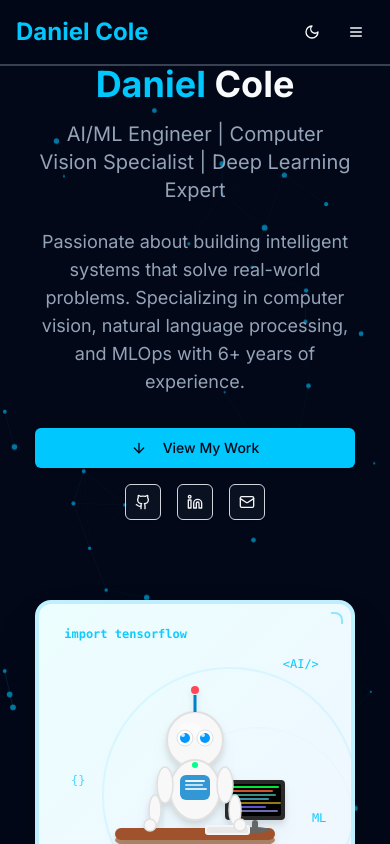
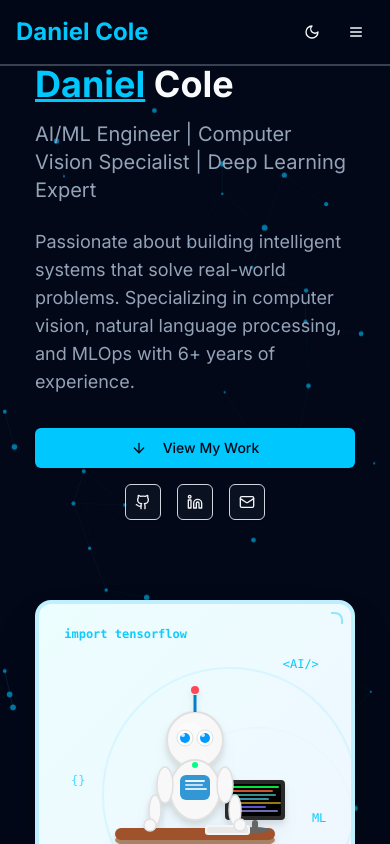
Before and after one commit to lionking1994/my-portfolio, a Next.js app: page / in a window 390 px wide. Shown: the top 844 px of the page. Built offline with nearby package versions, Linux system fonts and the light colour scheme.

Commit message:
Fix hero section

```diff
--- a/components/hero-section.tsx
+++ b/components/hero-section.tsx
@@ -10,15 +10,17 @@ export function HeroSection() {
       <AnimatedBackground />
       <div className="container mx-auto px-4 sm:px-6 lg:px-8 relative z-10">
         <div className="flex flex-col lg:flex-row items-center justify-between gap-12">
-          <div className="flex-1 text-center lg:text-left">
+          <div className="flex-1 text-left">
             <div className="mb-8">
               <h1 className="text-4xl sm:text-5xl lg:text-6xl font-bold mb-4 text-foreground">
-                <span className="text-primary">Daniel</span> <span className="text-foreground">Cole</span>
+                <a href="https://your-link-here.com" target="_blank" rel="noopener noreferrer" className="text-primary underline hover:text-primary/80">
+                  Daniel
+                </a> <span className="text-foreground">Cole</span>
               </h1>
-              <p className="text-xl sm:text-2xl text-muted-foreground mb-6 max-w-xs sm:max-w-full mx-auto">
+              <p className="text-xl sm:text-2xl text-muted-foreground mb-6 max-w-xs sm:max-w-full">
                 AI/ML Engineer | Computer Vision Specialist | Deep Learning Expert
               </p>
-              <p className="text-lg text-muted-foreground max-w-xs sm:max-w-2xl mx-auto">
+              <p className="text-lg text-muted-foreground max-w-xs sm:max-w-2xl">
                 Passionate about building intelligent systems that solve real-world problems. Specializing in computer
                 vision, natural language processing, and MLOps with 6+ years of experience.
               </p>
```
